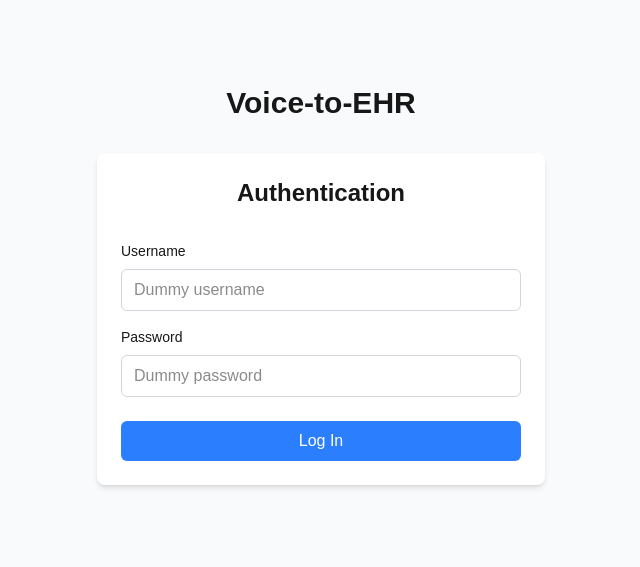
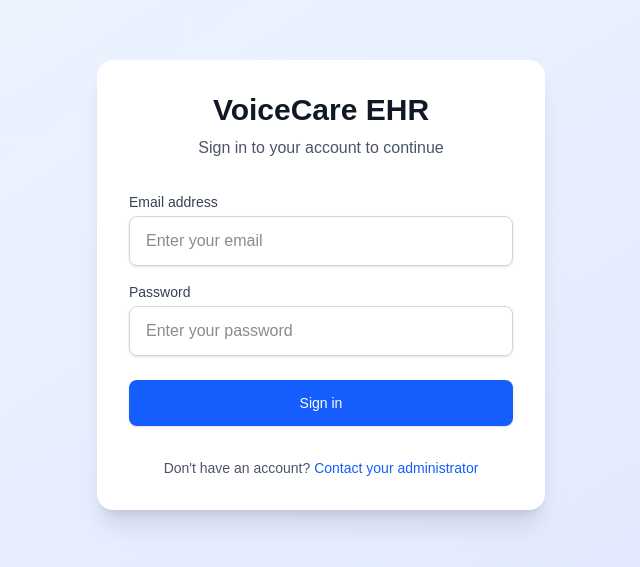
Before and after one commit to Voice-to-EHR-Tietoevry-Oamk/voice-to-ehr, a Next.js app in the folder frontend/: page / in a window 1280 px wide. Shown: the part 115-682 px from the top of the page, without its empty margins (319-959 px from the left). Built offline with nearby package versions, Linux system fonts and the light colour scheme.

Commit message:
Update authentication logic to use email instead of username in backend and implement a new login page in frontend with improved UI and error handling.

```diff
--- a/frontend/app/page.tsx
+++ b/frontend/app/page.tsx
@@ -1,13 +1,109 @@
 'use client';
 
-import Auth from './components/Auth';
+import { useState } from 'react';
+import { useRouter } from 'next/navigation';
 
-export default function Home() {
+export default function LoginPage() {
+  const [email, setEmail] = useState('');
+  const [password, setPassword] = useState('');
+  const [error, setError] = useState('');
+  const router = useRouter();
+
+  const handleSubmit = async (e: React.FormEvent) => {
+    e.preventDefault();
+    setError('');
+
+    try {
+      const response = await fetch('http://localhost:5000/api/auth/login', {
+        method: 'POST',
+        headers: {
+          'Content-Type': 'application/json',
+        },
+        body: JSON.stringify({ email, password }),
+      });
+
+      const data = await response.json();
+
+      if (data.success) {
+        localStorage.setItem('user', JSON.stringify(data.user));
+        router.push('/dashboard');
+      } else {
+        setError(data.message || 'Login failed');
+      }
+    } catch (err) {
+      setError('An error occurred during login');
+      console.error(err);
+    }
+  };
+
   return (
-    <div className="min-h-screen flex items-center justify-center bg-gray-50">
-      <div className="w-full max-w-md">
-        <h1 className="text-3xl font-bold text-center mb-8">Voice-to-EHR</h1>
-        <Auth />
+    <div className="min-h-screen bg-gradient-to-br from-blue-50 to-indigo-100 flex items-center justify-center p-4">
+      <div className="max-w-md w-full space-y-8 bg-white p-8 rounded-2xl shadow-xl">
+        <div className="text-center">
+          <h2 className="text-3xl font-extrabold text-gray-900 mb-2">
+          VoiceCare EHR
+          </h2>
+          <p className="text-gray-600">
+            Sign in to your account to continue
+          </p>
+        </div>
+
+        <form className="mt-8 space-y-6" onSubmit={handleSubmit}>
+          {error && (
+            <div className="bg-red-50 border-l-4 border-red-500 p-4 rounded-md">
+              <p className="text-red-700">{error}</p>
+            </div>
+          )}
+
+          <div className="space-y-4">
+            <div>
+              <label htmlFor="email" className="block text-sm font-medium text-gray-700">
+                Email address
+              </label>
+              <input
+                id="email"
+                type="email"
+                required
+                value={email}
+                onChange={(e) => setEmail(e.target.value)}
+                className="mt-1 block w-full px-4 py-3 border border-gray-300 rounded-lg shadow-sm focus:ring-2 focus:ring-blue-500 focus:border-blue-500 transition-colors"
+                placeholder="Enter your email"
+              />
+            </div>
+
+            <div>
+              <label htmlFor="password" className="block text-sm font-medium text-gray-700">
+                Password
+              </label>
+              <input
+                id="password"
+                type="password"
+                required
+                value={password}
+                onChange={(e) => setPassword(e.target.value)}
+                className="mt-1 block w-full px-4 py-3 border border-gray-300 rounded-lg shadow-sm focus:ring-2 focus:ring-blue-500 focus:border-blue-500 transition-colors"
+                placeholder="Enter your password"
+              />
+            </div>
+          </div>
+
+          <div>
+            <button
+              type="submit"
+              className="w-full flex justify-center py-3 px-4 border border-transparent rounded-lg shadow-sm text-sm font-medium text-white bg-blue-600 hover:bg-blue-700 focus:outline-none focus:ring-2 focus:ring-offset-2 focus:ring-blue-500 transition-colors"
+            >
+              Sign in
+            </button>
+          </div>
+        </form>
+
+        <div className="text-center text-sm text-gray-600">
+          <p>Don't have an account?{' '}
+            <a href="https://www.shovondas.com" className="font-medium text-blue-600 hover:text-blue-500">
+              Contact your administrator
+            </a>
+          </p>
+        </div>
       </div>
     </div>
   );
```
Also changed, not shown: 1 other file (tests, documents, lock files or other folders).
